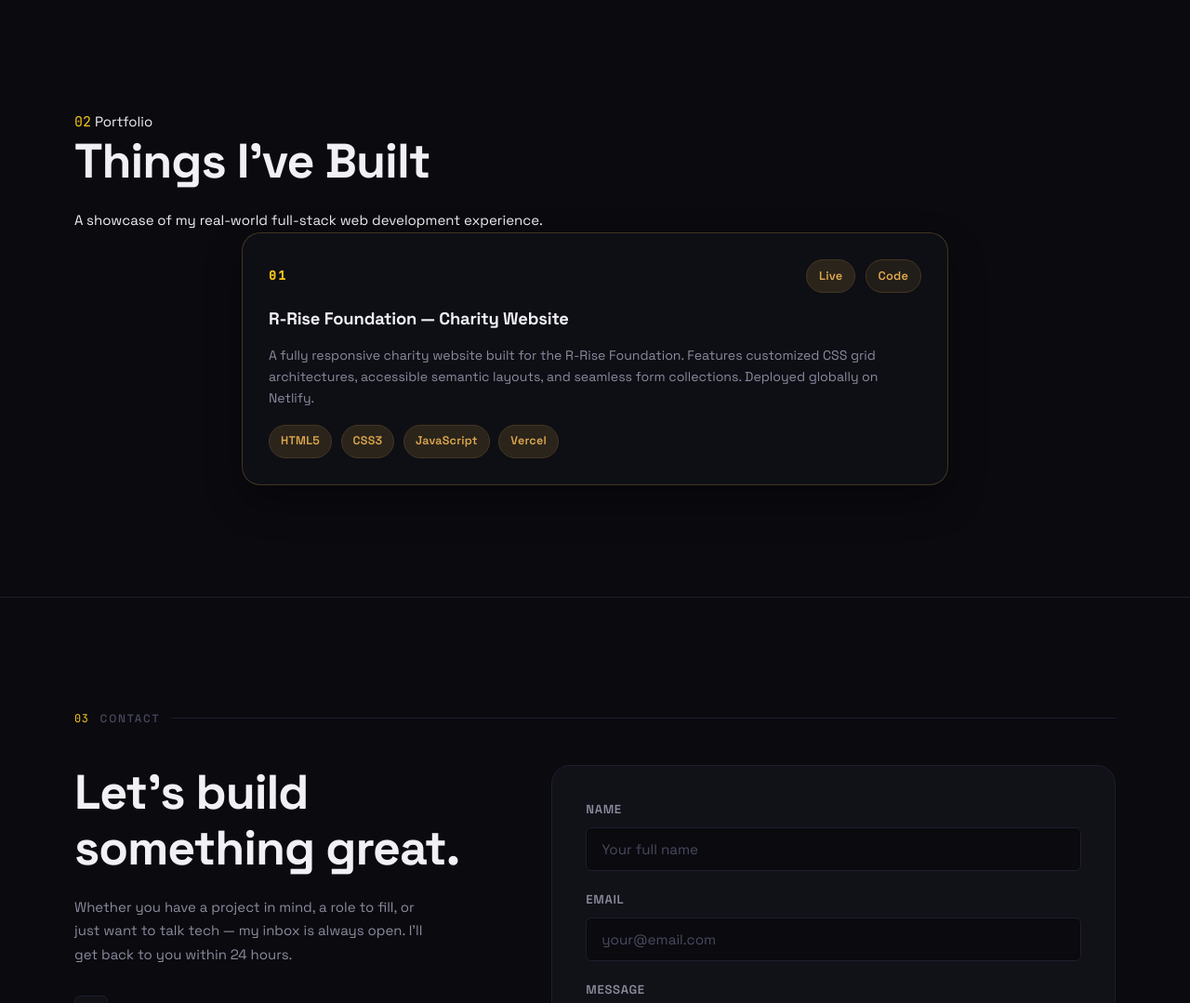
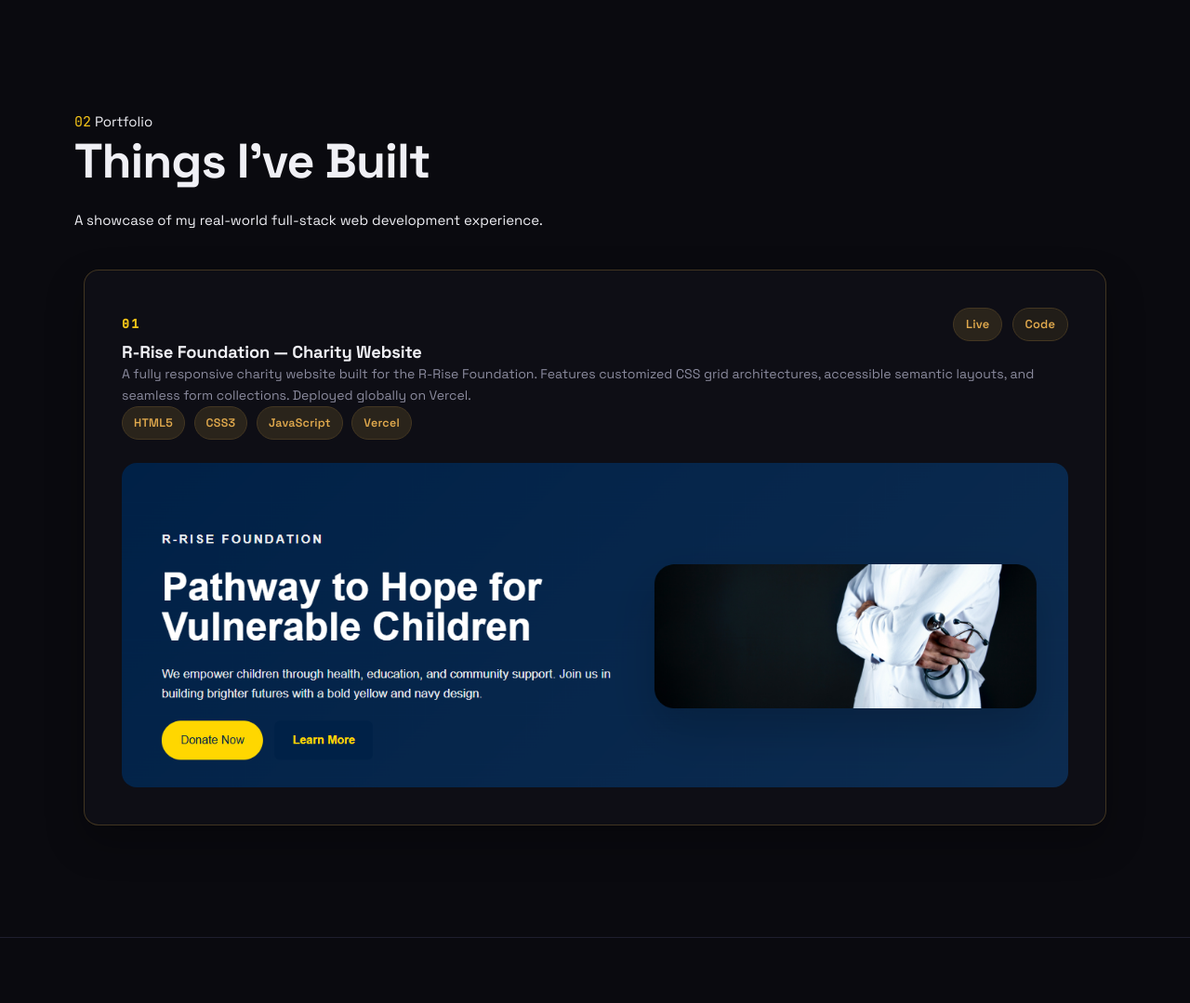
Before and after one commit to daniellawal015-code/daniel-portfolio, a PHP site: page / in a window 1280 px wide. Shown: the part 1653-2732 px from the top of the page at 93% size. Run offline with PHP 8.4, Linux system fonts and the light colour scheme.

Commit message:
Add image to project section

```diff
--- a/index.html
+++ b/index.html
@@ -190,7 +190,8 @@
       </div>
 
       <div class="projects-grid">
-        <article class="project-card reveal">
+        <article class="project-card reveal flex flex-col md:flex-row gap-6 w-full overflow-hidden">
+          <div class="w-full md:w-1/2 p-6 flex flex-col justify-between">
           <div class="project-card-header">
             <span class="project-number">01</span>
             <div class="project-links">
@@ -198,10 +199,11 @@
               <a href="https://github.com/daniellawal015-code/" target="_blank" rel="noopener" class="project-link-item project-link-item--secondary">Code</a>
             </div>
           </div>
+          <div class="project-content">
+          <h3 class="project-card-title">R-Rise Foundation — Charity Website</h3>
 
-          <h3 class="project-card-title">R-Rise Foundation — Charity Website</h3>
           <p class="project-card-desc">
-            A fully responsive charity website built for the R-Rise Foundation. Features customized CSS grid architectures, accessible semantic layouts, and seamless form collections. Deployed globally on Netlify.
+            A fully responsive charity website built for the R-Rise Foundation. Features customized CSS grid architectures, accessible semantic layouts, and seamless form collections. Deployed globally on Vercel.
           </p>
 
           <div class="project-tech-tags">
@@ -210,6 +212,10 @@
             <span class="tech-tag">JavaScript</span>
             <span class="tech-tag">Vercel</span>
           </div>
+
+          </div>
+          <div class="w-full md:w-1/2 min-h-[300px] relative" style="margin-top: 25px; border-radius: 16px; overflow: hidden;">
+            <img src="image/R-Rise Foundation.png" alt="R-Rise Foundation website preview"style=border-radius: 10px; width: 100%; height: 100%; object-fit: cover; box-shadow: var(--shadow-card);/>
         </article>
       </div>
     </div>
--- a/styles.css
+++ b/styles.css
@@ -543,7 +543,7 @@ ul { list-style: none; }
 
 .projects-grid {
   display: grid;
-  grid-template-columns: minmax(0, 760px);
+  grid-template-columns: minmax(0, 1100px);
   justify-content: center;
   gap: 1.25rem;
 }
@@ -553,15 +553,37 @@ ul { list-style: none; }
   backdrop-filter: blur(18px);
   -webkit-backdrop-filter: blur(18px);
   border: 1px solid rgba(68, 55, 34, 0.95);
-  border-radius: 20px;
-  padding: 1.75rem;
+  border-radius: 16px;
+  padding: 2.5rem;
   display: flex;
-  flex-direction: column;
-  gap: 1rem;
+  flex-direction: row;
+  gap: 2.5rem;
   transition: all var(--transition);
   position: relative;
   overflow: hidden;
   box-shadow: 0 18px 40px rgba(0, 0, 0, 0.28);
+  margin-top: 2.5rem;
+  align-items: center;
+
+}
+
+.project-content {
+  flex: 1.2;
+  text-align: left;
+}
+
+.project-image {
+  flex: 1;
+  display: flex;
+  justify-content: center;
+  align-items: center;
+}
+.project-image img {
+  border-radius: 10px;
+  max-width: 100%;
+  height: auto;
+  object-fit: cover;
+  box-shadow: var(--shadow-card);
 }
 
 .project-card::before {
```
Also changed, not shown: image/R-Rise Foundation.png (added).
